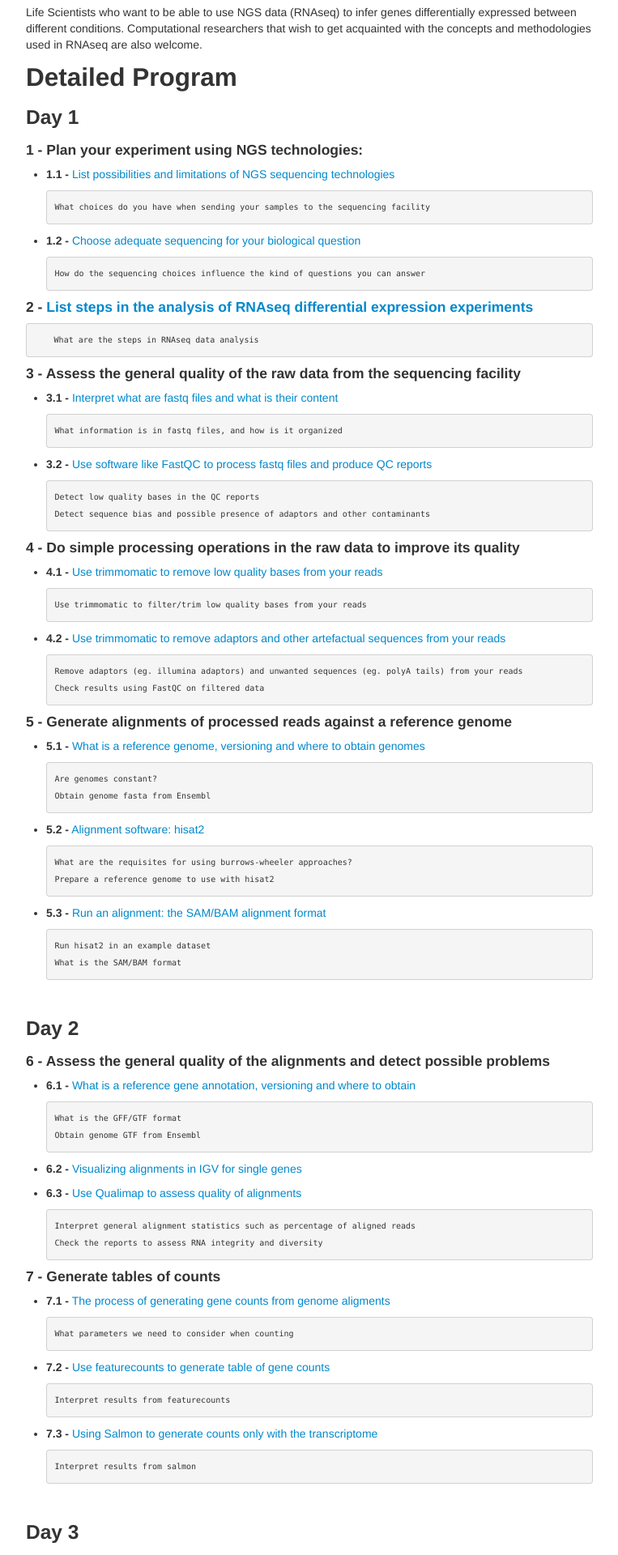
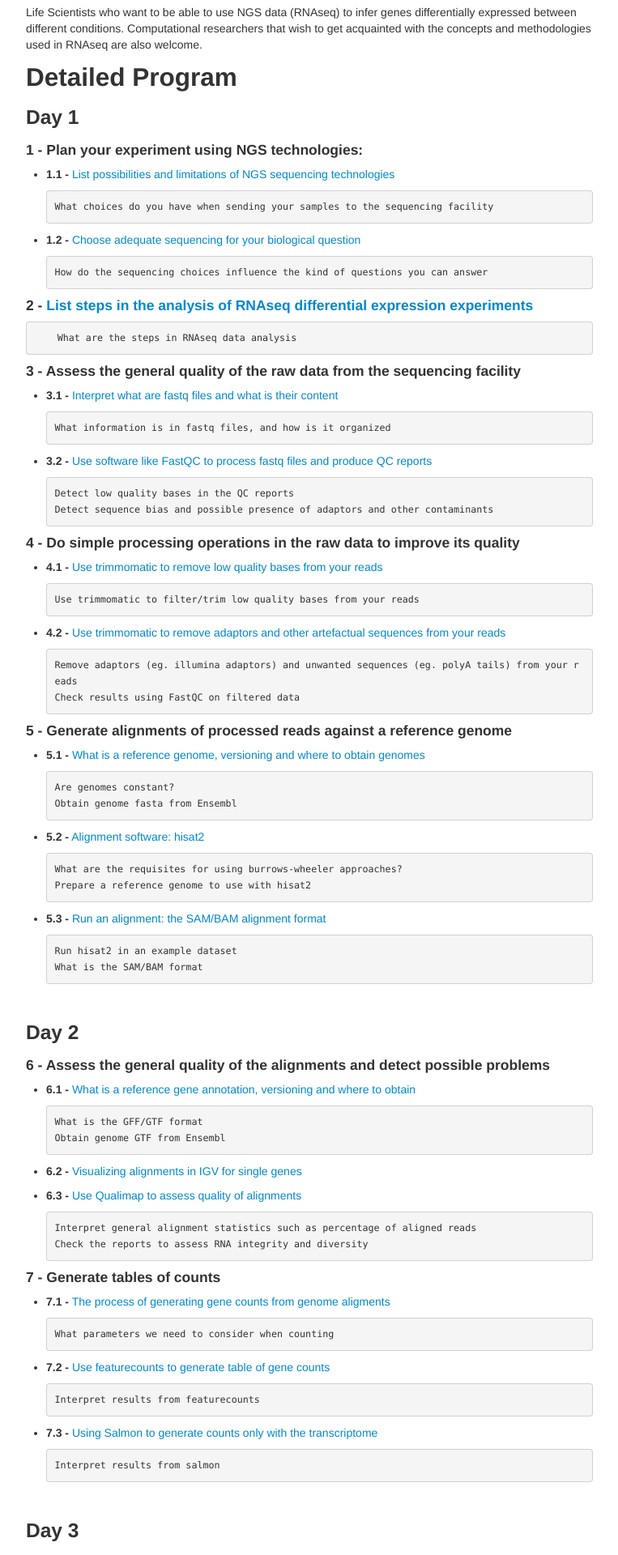
Before and after one commit to GTPB/ADER19F, a Jekyll site: the page built from index.md, in a window 1280 px wide. Shown: the part 1017-2937 px from the top of the page at 81% size, without its empty margins (258-1021 px from the left). Built offline with Jekyll 4.4.1, drawn with Linux system fonts in a browser that asks for light colours.

Commit message:
Update kbroman.css

```diff
--- a/assets/themes/twitter/css/kbroman.css
+++ b/assets/themes/twitter/css/kbroman.css
@@ -1,6 +1,6 @@
 code {
   padding: 2px 2px 2px;
-  font-size: 10px;
+  font-size: 90%;
   color: black;
   background-color:   #d8edfc;
   border: 1px solid #e1e1e8;
```
